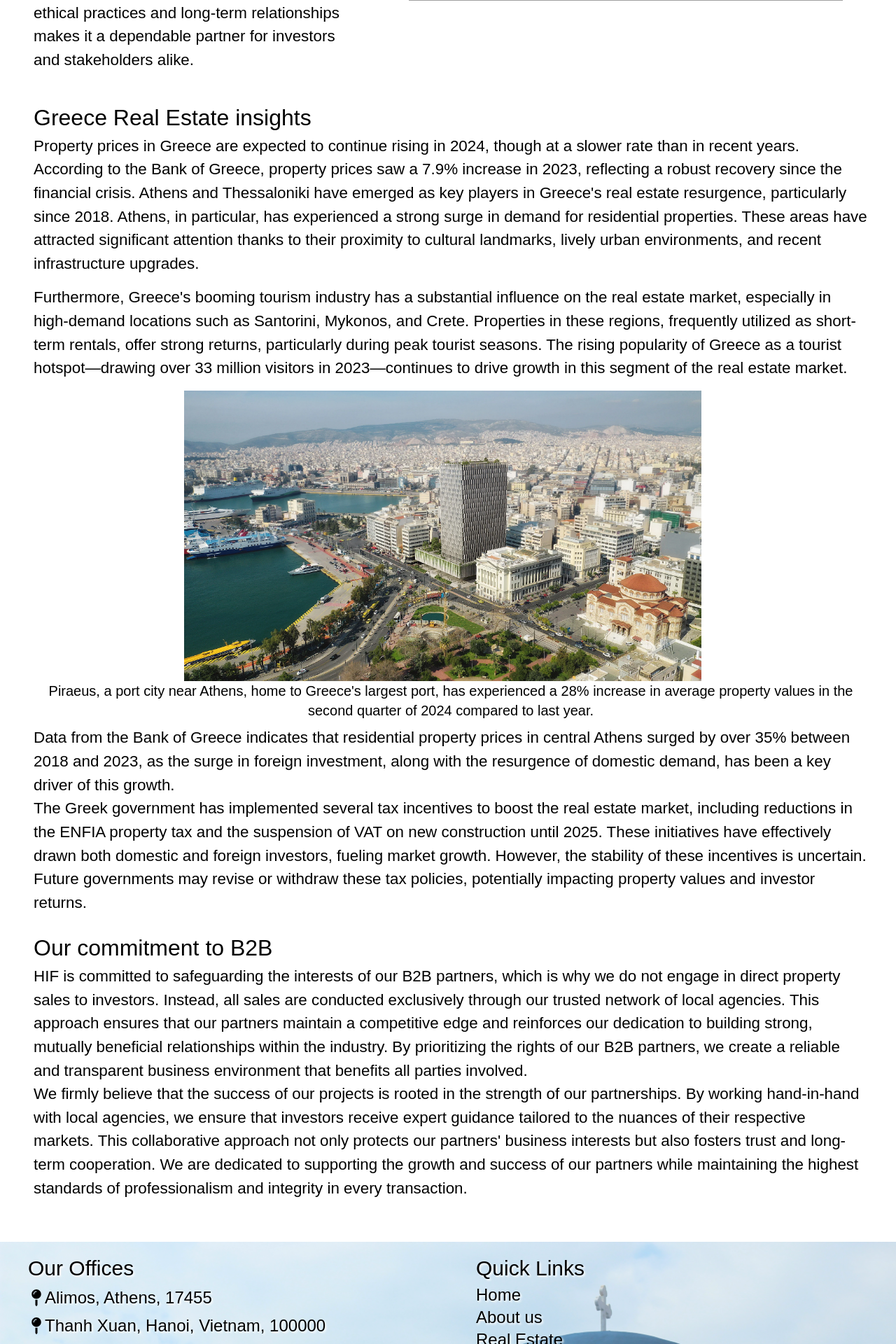
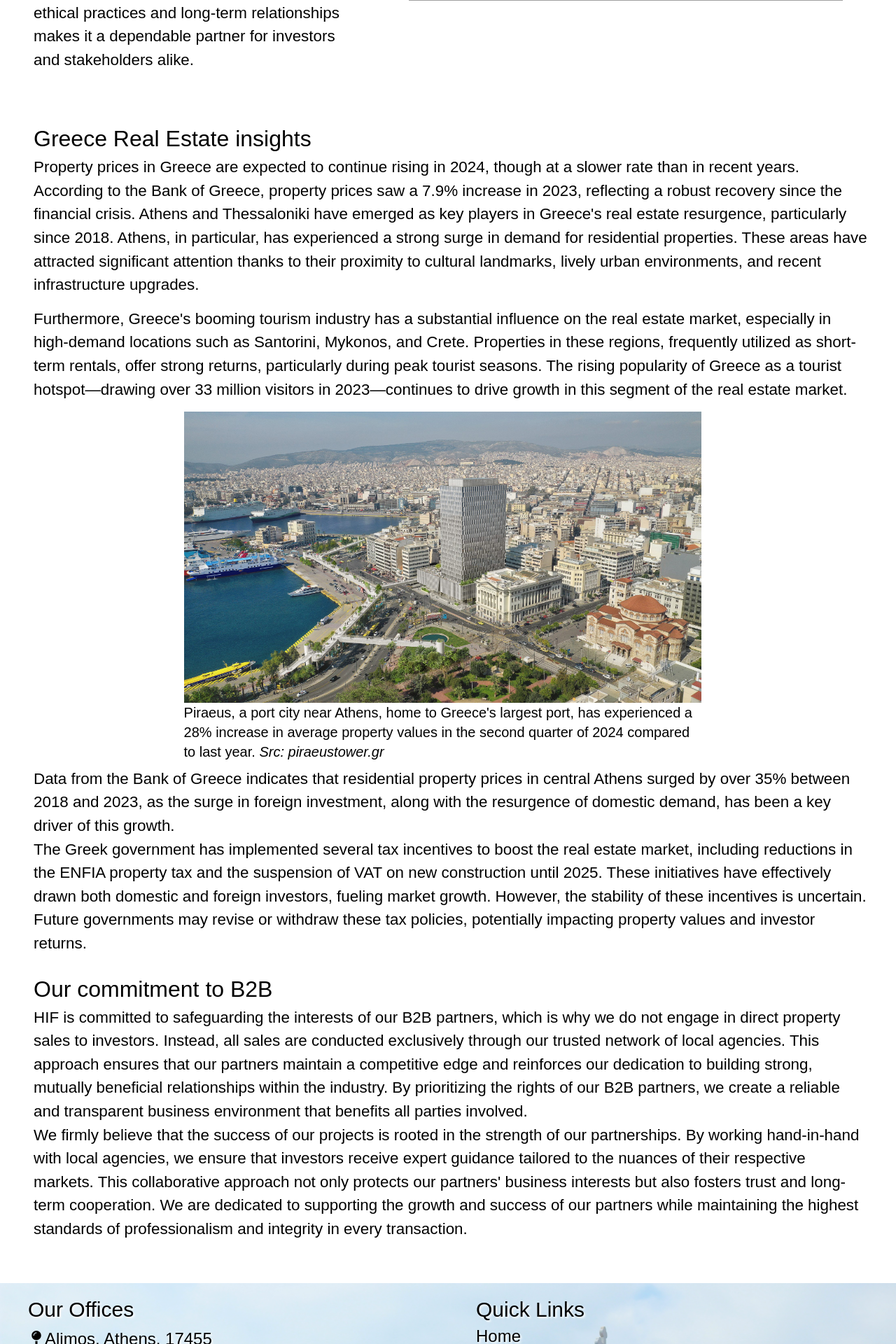
Before and after one commit to dustin1709/HIF-PROJECT, a React (Create React App) app: page /realestate in a window 1280 px wide. Shown: the part 900-2820 px from the top of the page at 70% size. Built offline with nearby package versions, Linux system fonts and the light colour scheme; grey boxes are pictures that could not be loaded; a web font is replaced by a local one.

Commit message:
add new section

```diff
--- a/src/pages/RealEstate.js
+++ b/src/pages/RealEstate.js
@@ -1,7 +1,7 @@
 import React from "react";
 import photo from '../assets/images/Artboard643.png'
 import '../assets/sectioncss/RealEstate.css';
-import procedureImg from '../assets/images/Piraeus.webp';
+import procedureImg from '../assets/images/Piraeus.jpg';
 
 function RealEstate() {
     return (
@@ -24,7 +24,7 @@ function RealEstate() {
                 <img className="desc-text-right" src={photo} alt="hif-img-real-estate" />
             </div>
             <div style={{padding: '1%', clear: 'both'}}></div>
-            <h1 style={{color: "black", fontSize: '200%', paddingTop: '1%'}}>
+            <h1 style={{color: "black", fontSize: '200%', paddingTop: '3.55%'}}>
                 Greece Real Estate insights
             </h1>
             <p style={{color: "black", fontSize: '140%', paddingBottom: '1.25%'}}>
@@ -37,9 +37,12 @@ function RealEstate() {
                 The rising popularity of Greece as a tourist hotspot—drawing over 33 million visitors in 2023—continues to drive growth in this segment of the real estate market.
             </p>
             <div className="pb-2">
-                <figure className='text-center'>
+                <figure className=''>
                     <img src={procedureImg} alt="Real-estate" style={{width: '62%', left: '18%', position: 'relative'}} />
-                    <figcaption className="text-xl">Piraeus, a port city near Athens, home to Greece's largest port, has experienced a 28% increase in average property values in the second quarter of 2024 compared to last year.</figcaption>
+                    <figcaption style={{width: '62%', left: '18%', position: 'relative'}} className="text-xl">
+                        Piraeus, a port city near Athens, home to Greece's largest port, has experienced a 28% increase in average property values in the second quarter of 2024 compared to last year.&nbsp;
+                        <i>Src: piraeustower.gr</i>
+                    </figcaption>
                 </figure>
             </div>
             <p style={{color: "black", fontSize: '140%'}}>
--- a/src/section/Footer.js
+++ b/src/section/Footer.js
@@ -23,7 +23,7 @@ function Footer() {
                     <ul className="pl-10 pt-1 pb-3 text-2xl">
                         <li><NavLink to='/' activeClassname="active">Home</NavLink></li>
                         <li><NavLink to='/about' activeClassname="active">About us</NavLink></li>
-                        <li><NavLink to='/realestate' activeClassname="active">Real Estate</NavLink></li>
+                        <li><NavLink to='/realestate' activeClassname="active">Real Estate Development</NavLink></li>
                         <li><NavLink to='/projects' activeClassname="active">Projects</NavLink></li>
                         <li><NavLink to='/propertymanagement' activeClassname="active">Property Management</NavLink></li>
                         <li><NavLink to='/education' activeClassname="active">Education Consulting</NavLink></li>
```
Also changed, not shown: src/assets/images/Piraeus.jpg (added), src/assets/images/Piraeus.webp (deleted).
